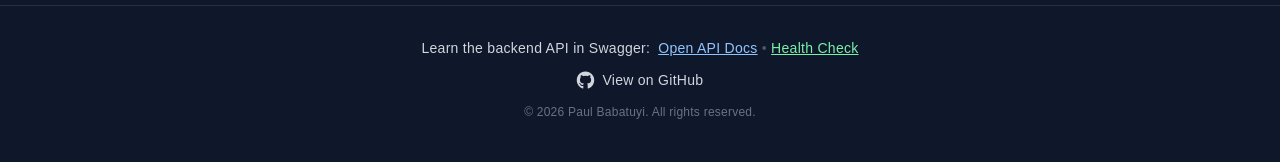
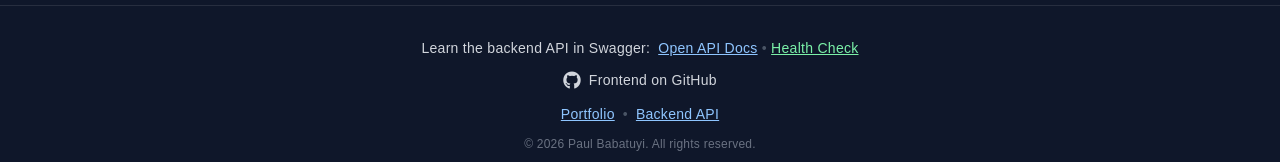
Before and after one commit to PaulBabatuyi/double-entry-bank, a Next.js app: page /auth in a window 1280 px wide. Shown: the part 790-952 px from the top of the page. Built offline with nearby package versions, Linux system fonts and the light colour scheme; no server answers.

Commit message:
ui: enhance dashboard layout with new deposit, withdraw, and transfer forms

```diff
--- a/app/auth/page.tsx
+++ b/app/auth/page.tsx
@@ -316,7 +316,28 @@ export default function AuthPage() {
               className="inline-flex items-center space-x-2 text-gray-300 hover:text-white transition group"
             >
               <i className="fab fa-github text-lg group-hover:scale-110 transition"></i>
-              <span>View on GitHub</span>
+              <span>Frontend on GitHub</span>
+            </a>
+          </p>
+
+          {/* Portfolio & Backend Links */}
+          <p className="space-x-2">
+            <a
+              href="https://paulbabatuyi.app"
+              target="_blank"
+              rel="noopener noreferrer"
+              className="text-blue-300 hover:text-blue-200 underline inline-block"
+            >
+              Portfolio
+            </a>
+            <span className="text-gray-600">•</span>
+            <a
+              href="https://github.com/PaulBabatuyi/double-entry-bank-Go"
+              target="_blank"
+              rel="noopener noreferrer"
+              className="text-blue-300 hover:text-blue-200 underline inline-block"
+            >
+              Backend API
             </a>
           </p>
 
--- a/app/dashboard/page.tsx
+++ b/app/dashboard/page.tsx
@@ -223,7 +223,28 @@ export default function DashboardPage() {
               className="inline-flex items-center space-x-2 text-gray-300 hover:text-white transition group"
             >
               <i className="fab fa-github text-lg group-hover:scale-110 transition"></i>
-              <span>View on GitHub</span>
+              <span>Frontend on GitHub</span>
+            </a>
+          </p>
+
+          {/* Portfolio & Backend Links */}
+          <p className="space-x-2">
+            <a
+              href="https://paulbabatuyi.app"
+              target="_blank"
+              rel="noopener noreferrer"
+              className="text-blue-300 hover:text-blue-200 underline inline-block"
+            >
+              Portfolio
+            </a>
+            <span className="text-gray-600">•</span>
+            <a
+              href="https://github.com/PaulBabatuyi/double-entry-bank-Go"
+              target="_blank"
+              rel="noopener noreferrer"
+              className="text-blue-300 hover:text-blue-200 underline inline-block"
+            >
+              Backend API
             </a>
           </p>
 
--- a/components/dashboard/AccountsList.tsx
+++ b/components/dashboard/AccountsList.tsx
@@ -33,15 +33,15 @@ export function AccountsList({
 
   return (
     <div className="glass rounded-xl p-4 md:p-6 border border-white/20">
-      <div className="flex flex-col sm:flex-row justify-between items-start sm:items-center gap-3 sm:gap-4 mb-4 md:mb-6">
+      <div className="flex flex-row justify-between items-center gap-2 sm:gap-4 mb-4 md:mb-6">
         <h2 className="text-lg md:text-xl font-bold">
           <i className="fas fa-wallet mr-2 text-purple-400"></i>My Accounts
         </h2>
         <button
           onClick={onOpenCreateModal}
-          className="bg-purple-500 hover:bg-purple-600 px-3 md:px-4 py-2 rounded-lg text-xs md:text-sm transition whitespace-nowrap w-full sm:w-auto"
+          className="bg-purple-500 hover:bg-purple-600 px-2 md:px-4 py-1.5 md:py-2 rounded-lg text-xs md:text-sm transition whitespace-nowrap flex-shrink-0"
         >
-          <i className="fas fa-plus mr-2"></i>New Account
+          <i className="fas fa-plus mr-1"></i>New Account
         </button>
       </div>
 
@@ -58,27 +58,27 @@ export function AccountsList({
             {displayedAccounts.map((account: Account) => (
               <div
                 key={account.id}
-                className="account-card glass rounded-xl p-3 md:p-5 flex flex-col sm:flex-row justify-between sm:items-center gap-3 sm:gap-4 border border-white/20 hover:border-purple-400/50 transition"
+                className="account-card glass rounded-lg p-2 md:p-3 flex flex-col sm:flex-row justify-between sm:items-center gap-1 sm:gap-2 border border-white/20 bg-white/5 hover:bg-white/10 transition"
               >
                 <div className="min-w-0 flex-1">
-                  <div className="flex items-center space-x-2 mb-2">
-                    <i className="fas fa-wallet text-purple-400 flex-shrink-0"></i>
-                    <h3 className="font-bold text-base md:text-lg truncate">
+                  <div className="flex items-center space-x-1.5 mb-1">
+                    <i className="fas fa-wallet text-purple-400 flex-shrink-0 text-xs md:text-sm"></i>
+                    <h3 className="font-bold text-xs md:text-sm truncate">
                       {account.name}
                     </h3>
                   </div>
-                  <p className="text-xs md:text-sm text-gray-400 mb-2 break-all">
+                  <p className="text-xs text-gray-400 break-all">
                     ID: {truncate(account.id)}
                   </p>
                   <button
                     onClick={() => onReconcile(account.id, account.name)}
-                    className="text-xs text-blue-300 hover:text-blue-200 transition font-medium"
+                    className="text-xs text-blue-300 hover:text-blue-200 transition font-medium mt-0.5"
                   >
                     Reconcile
                   </button>
                 </div>
                 <div className="text-right flex-shrink-0">
-                  <p className="text-xl md:text-2xl font-bold text-green-400">
+                  <p className="text-xs md:text-sm font-bold text-green-400">
                     {formatCurrency(account.balance)}
                   </p>
                   <p className="text-xs text-gray-400">{account.currency}</p>
--- a/components/dashboard/TransactionHistory.tsx
+++ b/components/dashboard/TransactionHistory.tsx
@@ -54,24 +54,24 @@ export function TransactionHistory({
             {displayedEntries.map((entry: Entry) => (
               <div
                 key={entry.id}
-                className="transaction-item glass rounded-lg p-3 md:p-4 flex flex-col sm:flex-row justify-between sm:items-center gap-2 sm:gap-4 border border-white/20 bg-white/5 hover:bg-white/10 transition"
+                className="transaction-item glass rounded-lg p-2 md:p-3 flex flex-col sm:flex-row justify-between sm:items-center gap-1 sm:gap-2 border border-white/20 bg-white/5 hover:bg-white/10 transition"
               >
                 <div className="min-w-0 flex-1">
-                  <p className="text-sm md:text-base text-gray-300 break-words">
+                  <p className="text-xs md:text-sm text-gray-300 break-words">
                     {entry.description}
                   </p>
-                  <p className="text-xs md:text-sm text-gray-400 font-mono tracking-tight">
+                  <p className="text-xs text-gray-400 font-mono tracking-tight">
                     {formatDate(entry.created_at)}
                   </p>
                 </div>
                 <div className="text-right flex-shrink-0">
                   {parseFloat(entry.debit) > 0 && (
-                    <p className="text-sm md:text-base text-red-400 font-semibold">
+                    <p className="text-xs md:text-sm text-red-400 font-semibold">
                       -{formatCurrency(entry.debit)}
                     </p>
                   )}
                   {parseFloat(entry.credit) > 0 && (
-                    <p className="text-sm md:text-base text-green-400 font-semibold">
+                    <p className="text-xs md:text-sm text-green-400 font-semibold">
                       +{formatCurrency(entry.credit)}
                     </p>
                   )}
```
